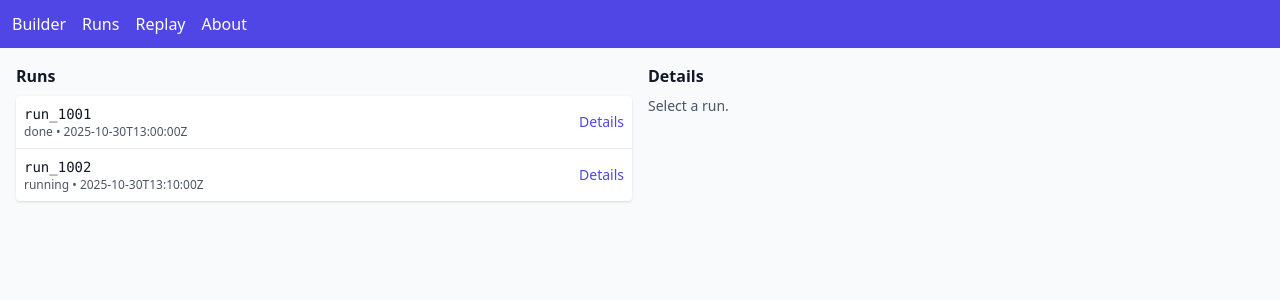
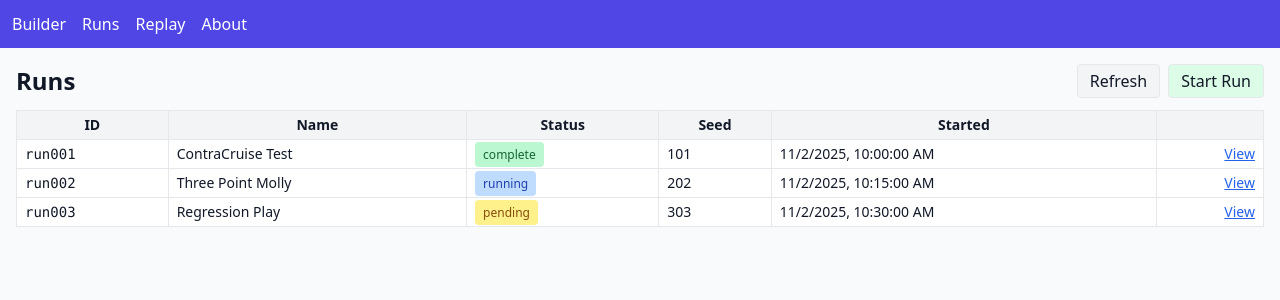
Before and after one commit to nova-rey/csc-webui, a React (Vite) app: page /runs in a window 1280 px wide. Shown: the top 300 px of the page. Built offline with nearby package versions, Linux system fonts and the light colour scheme; no server answers.

Commit message:
feat(runs-dashboard): add list/detail views, mock data, and baseline docs

```diff
--- a/NOVA_AGENT_ENTRYPOINT.yaml
+++ b/NOVA_AGENT_ENTRYPOINT.yaml
@@ -1,4 +1,4 @@
-current_phase: 2
-current_checkpoint: 8
-checkpoint_title: Pre-Phase-3 Prep (Bundle + About Status)
+current_phase: 3
+current_checkpoint: complete
+checkpoint_title: Runs Dashboard
 allow_behavior_change: false
--- /dev/null
+++ b/public/mock-data/artifacts/run001_manifest.json
@@ -0,0 +1,3 @@
+{
+  "files": ["run001_journal.csv", "run001_report.json"]
+}
--- /dev/null
+++ b/public/mock-data/artifacts/run001_report.json
@@ -0,0 +1,3 @@
+{
+  "summary": "Mock report for ContraCruise Test"
+}
--- a/public/mock-data/runs.json
+++ b/public/mock-data/runs.json
@@ -1,14 +1,5 @@
 [
-  {
-    "id": "run_1001",
-    "spec_id": "spec_demo_1",
-    "status": "done",
-    "started_at": "2025-10-30T13:00:00Z"
-  },
-  {
-    "id": "run_1002",
-    "spec_id": "spec_demo_2",
-    "status": "running",
-    "started_at": "2025-10-30T13:10:00Z"
-  }
+  { "id": "run001", "name": "ContraCruise Test", "status": "complete", "seed": 101, "started_at": "2025-11-02T10:00:00Z" },
+  { "id": "run002", "name": "Three Point Molly", "status": "running", "seed": 202, "started_at": "2025-11-02T10:15:00Z" },
+  { "id": "run003", "name": "Regression Play", "status": "pending", "seed": 303, "started_at": "2025-11-02T10:30:00Z" }
 ]
--- a/src/App.tsx
+++ b/src/App.tsx
@@ -1,8 +1,9 @@
 import { Routes, Route } from "react-router-dom";
 import Builder from "./routes/Builder";
-import Runs from "./routes/Runs";
 import Replay from "./routes/Replay";
 import About from "./routes/About";
+import RunsList from "./routes/RunsList";
+import RunDetail from "./routes/RunDetail";
 import NavBar from "./components/NavBar";
 
 export default function App() {
@@ -13,7 +14,8 @@ export default function App() {
         <Routes>
           <Route path="/" element={<Builder />} />
           <Route path="/builder" element={<Builder />} />
-          <Route path="/runs" element={<Runs />} />
+          <Route path="/runs" element={<RunsList />} />
+          <Route path="/runs/:id" element={<RunDetail />} />
           <Route path="/replay" element={<Replay />} />
           <Route path="/about" element={<About />} />
         </Routes>
--- /dev/null
+++ b/src/api/runs.ts
@@ -0,0 +1,36 @@
+import axios from "axios";
+import { authHeaders, baseUrl, isMockEnabled } from "./client";
+
+export interface RunSummary {
+  id: string;
+  name: string;
+  status: string;
+  seed: number;
+  started_at: string;
+}
+
+export interface RunDetail extends RunSummary {
+  bankroll_end?: number;
+  hands_played?: number;
+  drawdown_pct?: number;
+  artifacts?: Record<string, string>;
+  summary?: Record<string, unknown>;
+}
+
+export async function listRuns(): Promise<RunSummary[]> {
+  if (isMockEnabled()) return (await axios.get("/mock-data/runs.json")).data;
+  const response = await axios.get(`${baseUrl()}/runs`, authHeaders());
+  return response.data;
+}
+
+export async function getRun(id: string): Promise<RunDetail> {
+  if (isMockEnabled()) return (await axios.get("/mock-data/run_detail.json")).data;
+  const response = await axios.get(`${baseUrl()}/runs/${id}`, authHeaders());
+  return response.data;
+}
+
+export async function launchRun(payload: Record<string, unknown> = {}): Promise<RunDetail> {
+  if (isMockEnabled()) return (await axios.get("/mock-data/run_detail.json")).data;
+  const response = await axios.post(`${baseUrl()}/runs`, payload, authHeaders());
+  return response.data;
+}
--- /dev/null
+++ b/src/components/RunStatusBadge.tsx
@@ -0,0 +1,16 @@
+interface Props {
+  status: string;
+}
+
+export default function RunStatusBadge({ status }: Props) {
+  const color =
+    status === "complete"
+      ? "bg-green-200 text-green-800"
+      : status === "running"
+      ? "bg-blue-200 text-blue-800"
+      : status === "pending"
+      ? "bg-yellow-200 text-yellow-800"
+      : "bg-gray-200 text-gray-800";
+
+  return <span className={`px-2 py-1 rounded text-xs font-medium ${color}`}>{status}</span>;
+}
--- /dev/null
+++ b/src/routes/RunDetail.tsx
@@ -0,0 +1,118 @@
+import { useEffect, useState } from "react";
+import { Link, useParams } from "react-router-dom";
+import { getRun, RunDetail as RunDetailType } from "../api/runs";
+import RunStatusBadge from "../components/RunStatusBadge";
+
+export default function RunDetail() {
+  const { id } = useParams();
+  const [run, setRun] = useState<RunDetailType | null>(null);
+  const [loading, setLoading] = useState(false);
+  const [error, setError] = useState<string | null>(null);
+
+  useEffect(() => {
+    if (!id) return;
+    setLoading(true);
+    setError(null);
+    getRun(id)
+      .then((data) => setRun(data))
+      .catch((err) => {
+        console.error("Failed to load run", err);
+        setError("Failed to load run");
+      })
+      .finally(() => setLoading(false));
+  }, [id]);
+
+  if (!id) {
+    return <div>No run selected.</div>;
+  }
+
+  if (loading) {
+    return <div>Loading run details…</div>;
+  }
+
+  if (error) {
+    return (
+      <div className="space-y-2">
+        <div className="text-red-700">{error}</div>
+        <Link className="text-blue-600 underline" to="/runs">
+          Back to runs
+        </Link>
+      </div>
+    );
+  }
+
+  if (!run) {
+    return <div>No data available.</div>;
+  }
+
+  const drawdownPercent = run.drawdown_pct != null ? `${(run.drawdown_pct * 100).toFixed(1)}%` : "—";
+
+  return (
+    <div className="space-y-4">
+      <div className="flex items-center justify-between">
+        <h1 className="text-2xl font-semibold">Run {run.id}</h1>
+        <RunStatusBadge status={run.status} />
+      </div>
+
+      <div className="grid md:grid-cols-2 gap-4 bg-white p-4 rounded border text-sm">
+        <div>
+          <div className="text-gray-500">Name</div>
+          <div className="font-medium">{run.name}</div>
+        </div>
+        <div>
+          <div className="text-gray-500">Started</div>
+          <div>{new Date(run.started_at).toLocaleString()}</div>
+        </div>
+        <div>
+          <div className="text-gray-500">Seed</div>
+          <div>{run.seed ?? "—"}</div>
+        </div>
+        <div>
+          <div className="text-gray-500">Bankroll End</div>
+          <div>{run.bankroll_end != null ? `$${run.bankroll_end.toLocaleString()}` : "—"}</div>
+        </div>
+        <div>
+          <div className="text-gray-500">Hands Played</div>
+          <div>{run.hands_played ?? "—"}</div>
+        </div>
+        <div>
+          <div className="text-gray-500">Drawdown</div>
+          <div>{drawdownPercent}</div>
+        </div>
+      </div>
+
+      {run.summary && (
+        <div className="bg-white p-4 rounded border">
+          <h2 className="text-lg font-semibold mb-2">Summary</h2>
+          <dl className="grid grid-cols-1 sm:grid-cols-2 gap-2 text-sm">
+            {Object.entries(run.summary).map(([key, value]) => (
+              <div key={key} className="flex justify-between">
+                <dt className="text-gray-600">{key}</dt>
+                <dd className="font-medium">{String(value)}</dd>
+              </div>
+            ))}
+          </dl>
+        </div>
+      )}
+
+      {run.artifacts && (
+        <div className="bg-white p-4 rounded border">
+          <h2 className="text-lg font-semibold mb-2">Artifacts</h2>
+          <ul className="list-disc list-inside text-sm">
+            {Object.entries(run.artifacts).map(([key, value]) => (
+              <li key={key}>
+                <a className="text-blue-600 underline" href={value} download>
+                  {key}
+                </a>
+              </li>
+            ))}
+          </ul>
+        </div>
+      )}
+
+      <div className="bg-white p-4 rounded border text-sm text-gray-600">
+        <p>Replay feature coming soon…</p>
+      </div>
+    </div>
+  );
+}
--- /dev/null
+++ b/src/routes/RunsList.tsx
@@ -0,0 +1,101 @@
+import { useEffect, useState } from "react";
+import { Link } from "react-router-dom";
+import { listRuns, launchRun, RunSummary } from "../api/runs";
+import RunStatusBadge from "../components/RunStatusBadge";
+
+export default function RunsList() {
+  const [runs, setRuns] = useState<RunSummary[]>([]);
+  const [loading, setLoading] = useState(false);
+  const [launching, setLaunching] = useState(false);
+
+  async function refresh() {
+    setLoading(true);
+    try {
+      setRuns(await listRuns());
+    } catch (err) {
+      console.error("Failed to load runs", err);
+    } finally {
+      setLoading(false);
+    }
+  }
+
+  async function startRun() {
+    setLaunching(true);
+    try {
+      await launchRun({ spec_id: "demo" });
+      await refresh();
+    } catch (err) {
+      console.error("Failed to launch run", err);
+    } finally {
+      setLaunching(false);
+    }
+  }
+
+  useEffect(() => {
+    refresh();
+    const timer = setInterval(refresh, 15000);
+    return () => clearInterval(timer);
+  }, []);
+
+  return (
+    <div className="space-y-3">
+      <div className="flex justify-between items-center">
+        <h1 className="text-2xl font-semibold">Runs</h1>
+        <div className="space-x-2">
+          <button
+            onClick={refresh}
+            disabled={loading}
+            className="border px-3 py-1 rounded bg-gray-100 disabled:opacity-60"
+          >
+            {loading ? "Refreshing…" : "Refresh"}
+          </button>
+          <button
+            onClick={startRun}
+            disabled={launching}
+            className="border px-3 py-1 rounded bg-green-100 disabled:opacity-60"
+          >
+            {launching ? "Launching…" : "Start Run"}
+          </button>
+        </div>
+      </div>
+
+      <table className="min-w-full border text-sm bg-white">
+        <thead className="bg-gray-100">
+          <tr>
+            <th className="px-2 py-1 border">ID</th>
+            <th className="px-2 py-1 border">Name</th>
+            <th className="px-2 py-1 border">Status</th>
+            <th className="px-2 py-1 border">Seed</th>
+            <th className="px-2 py-1 border">Started</th>
+            <th className="px-2 py-1 border"></th>
+          </tr>
+        </thead>
+        <tbody>
+          {runs.map((run) => (
+            <tr key={run.id}>
+              <td className="border px-2 py-1 font-mono text-xs md:text-sm">{run.id}</td>
+              <td className="border px-2 py-1">{run.name}</td>
+              <td className="border px-2 py-1">
+                <RunStatusBadge status={run.status} />
+              </td>
+              <td className="border px-2 py-1">{run.seed}</td>
+              <td className="border px-2 py-1">{new Date(run.started_at).toLocaleString()}</td>
+              <td className="border px-2 py-1 text-right">
+                <Link className="underline text-blue-600" to={`/runs/${run.id}`}>
+                  View
+                </Link>
+              </td>
+            </tr>
+          ))}
+          {runs.length === 0 && (
+            <tr>
+              <td colSpan={6} className="text-center py-3 text-sm text-gray-600">
+                No runs found
+              </td>
+            </tr>
+          )}
+        </tbody>
+      </table>
+    </div>
+  );
+}
```
Also changed, not shown: public/mock-data/run_detail.json (+12 -8 lines), public/mock-data/artifacts/run001_journal.csv (added), 4 other files (tests, documents, lock files or other folders).
